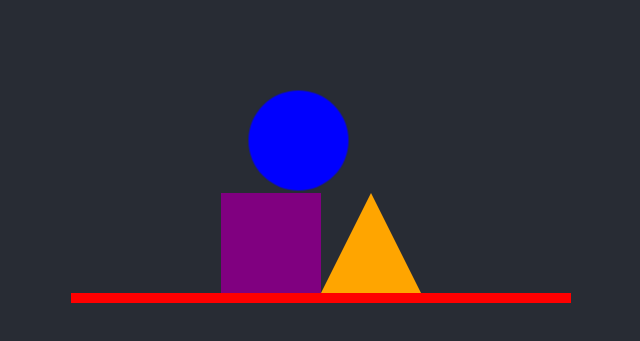
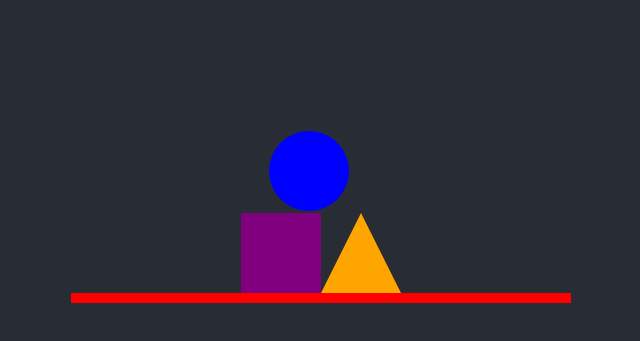
Before and after one commit to vkdavidgames/dgsite-hr, a plain HTML site: page down_test/index.html in a window 1280 px wide. Shown: the part 247-588 px from the top of the page, without its empty margins (319-959 px from the left). Drawn offline with Linux system fonts and the light colour scheme.

Commit message:
Update index.html

```diff
--- a/down_test/index.html
+++ b/down_test/index.html
@@ -35,26 +35,26 @@
             bottom: 10px;
             left: 50%;
             transform: translateX(-100%);
-            width: 100px;
-            height: 100px;
+            width: 80px;  /* Smaller size */
+            height: 80px; /* Smaller size */
             background-color: purple;
         }
 
         .blue-circle {
             position: absolute;
-            bottom: 110px;
+            bottom: 90px;  /* Adjusted for new size */
             left: 50%;
-            transform: translateX(-80%); /* Adjusted value to move it closer to the cube */
-            width: 100px;
-            height: 100px;
+            transform: translateX(-70%); /* Adjusted value */
+            width: 80px;   /* Smaller size */
+            height: 80px;  /* Smaller size */
             background-color: blue;
             border-radius: 50%;
             animation: wobble 4s ease-in-out infinite;
         }
 
         @keyframes wobble {
-            0%, 100% { transform: translateX(-80%) translateY(0); }
-            50% { transform: translateX(-65%) translateY(-5px); } /* Adjusted translateX to increase the movement */
+            0%, 100% { transform: translateX(-70%) translateY(0); }
+            50% { transform: translateX(-60%) translateY(-4px); } /* Adjusted movement */
         }
 
         .orange-triangle {
@@ -63,9 +63,9 @@
             left: 50%;
             width: 0;
             height: 0;
-            border-left: 50px solid transparent;
-            border-right: 50px solid transparent;
-            border-bottom: 100px solid orange;
+            border-left: 40px solid transparent;  /* Smaller size */
+            border-right: 40px solid transparent; /* Smaller size */
+            border-bottom: 80px solid orange;      /* Smaller size */
         }
     </style>
 </head>
```
